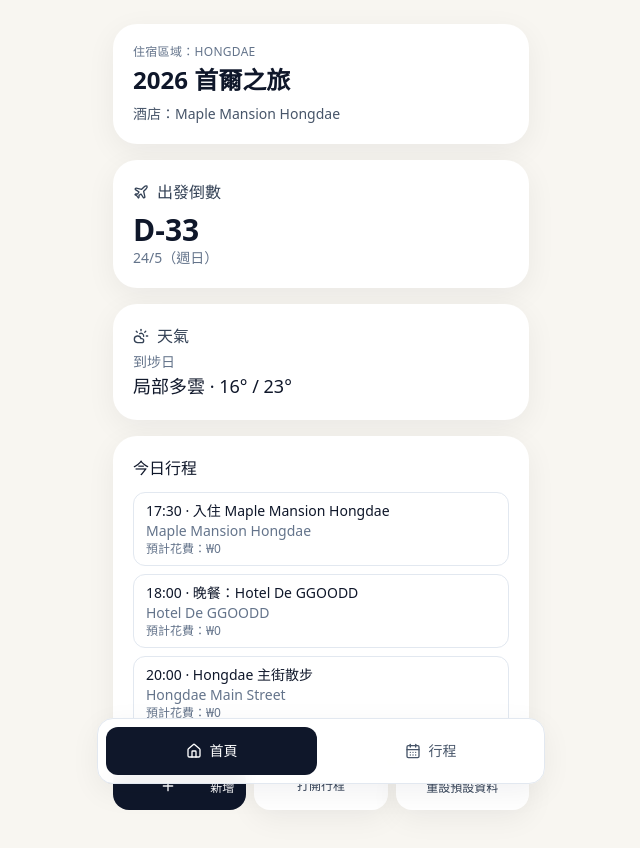
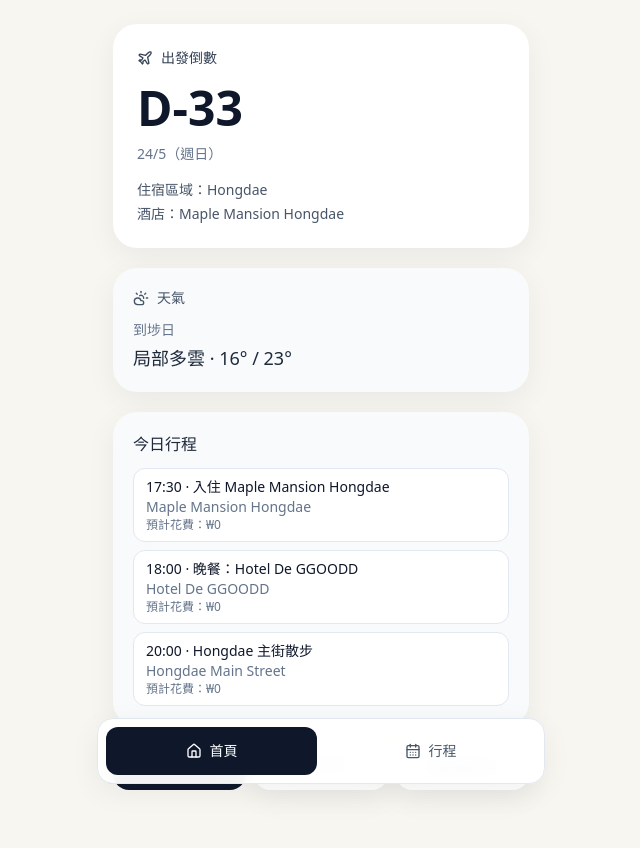
Before and after one commit to onyinno/seoul-companion-os, a Next.js app: page / in a window 1280 px wide. Shown: the top 848 px of the page, without its empty margins (319-959 px from the left). Built offline with nearby package versions, Linux system fonts and the light colour scheme.

Commit message:
feat(dashboard): promote departure countdown as hero card

```diff
--- a/components/dashboard.tsx
+++ b/components/dashboard.tsx
@@ -20,30 +20,37 @@ export function DashboardScreen() {
 
   return (
     <>
-      <div className="space-y-4">
-        <motion.section initial={{ opacity: 0, y: 8 }} animate={{ opacity: 1, y: 0 }} className="rounded-3xl bg-white p-5 shadow-soft">
-          <p className="text-xs uppercase tracking-wide text-slate-500">住宿區域：{trip.baseArea}</p>
-          <h1 className="mt-1 text-2xl font-semibold">{trip.title}</h1>
-          <p className="mt-2 text-sm text-slate-600">酒店：{trip.hotel}</p>
+      <div className="space-y-5">
+        <motion.section
+          initial={{ opacity: 0, y: 8 }}
+          animate={{ opacity: 1, y: 0 }}
+          className="rounded-3xl bg-white p-6 shadow-soft"
+        >
+          <div className="flex items-center gap-2 text-sm font-medium text-slate-700">
+            <Plane className="h-4 w-4" />
+            出發倒數
+          </div>
+          <div className="mt-4 space-y-3">
+            <p className="text-5xl font-semibold leading-none">D-{daysUntil(trip.departureDate)}</p>
+            <p className="text-sm text-slate-500">{formatDate(trip.departureDate)}</p>
+            <div className="pt-1 text-sm text-slate-600">
+              <p>住宿區域：{trip.baseArea}</p>
+              <p className="mt-1">酒店：{trip.hotel}</p>
+            </div>
+          </div>
         </motion.section>
 
-        <section className="rounded-3xl bg-white p-5 shadow-soft">
-          <div className="flex items-center gap-2 text-slate-700"><Plane className="h-4 w-4" /> 出發倒數</div>
-          <p className="mt-2 text-3xl font-semibold">D-{daysUntil(trip.departureDate)}</p>
-          <p className="text-sm text-slate-500">{formatDate(trip.departureDate)}</p>
+        <section className="rounded-3xl bg-slate-50 p-5 shadow-soft">
+          <div className="flex items-center gap-2 text-sm text-slate-600"><CloudSun className="h-4 w-4" /> 天氣</div>
+          <p className="mt-3 text-sm text-slate-500">{todayDay.title}</p>
+          <p className="mt-1 text-lg font-medium text-slate-800">{weatherLabel(todayDay.weather.condition)} · {todayDay.weather.minC}° / {todayDay.weather.maxC}°</p>
         </section>
 
-        <section className="rounded-3xl bg-white p-5 shadow-soft">
-          <div className="flex items-center gap-2 text-slate-700"><CloudSun className="h-4 w-4" /> 天氣</div>
-          <p className="mt-1 text-sm text-slate-500">{todayDay.title}</p>
-          <p className="text-lg font-medium">{weatherLabel(todayDay.weather.condition)} · {todayDay.weather.minC}° / {todayDay.weather.maxC}°</p>
-        </section>
-
-        <section className="rounded-3xl bg-white p-5 shadow-soft">
-          <h2 className="text-base font-medium">今日行程</h2>
+        <section className="rounded-3xl bg-slate-50 p-5 shadow-soft">
+          <h2 className="text-base font-medium text-slate-800">今日行程</h2>
           <ul className="mt-3 space-y-2 text-sm">
             {todayActivities.map((item) => (
-              <li key={item.id} className="rounded-xl border border-slate-200 px-3 py-2">
+              <li key={item.id} className="rounded-xl border border-slate-200 bg-white px-3 py-2">
                 <p className="font-medium">{item.time} · {item.title}</p>
                 <p className="text-slate-500">{item.place}</p>
                 <p className="text-xs text-slate-500">預計花費：₩{item.cost.toLocaleString()}</p>
```
